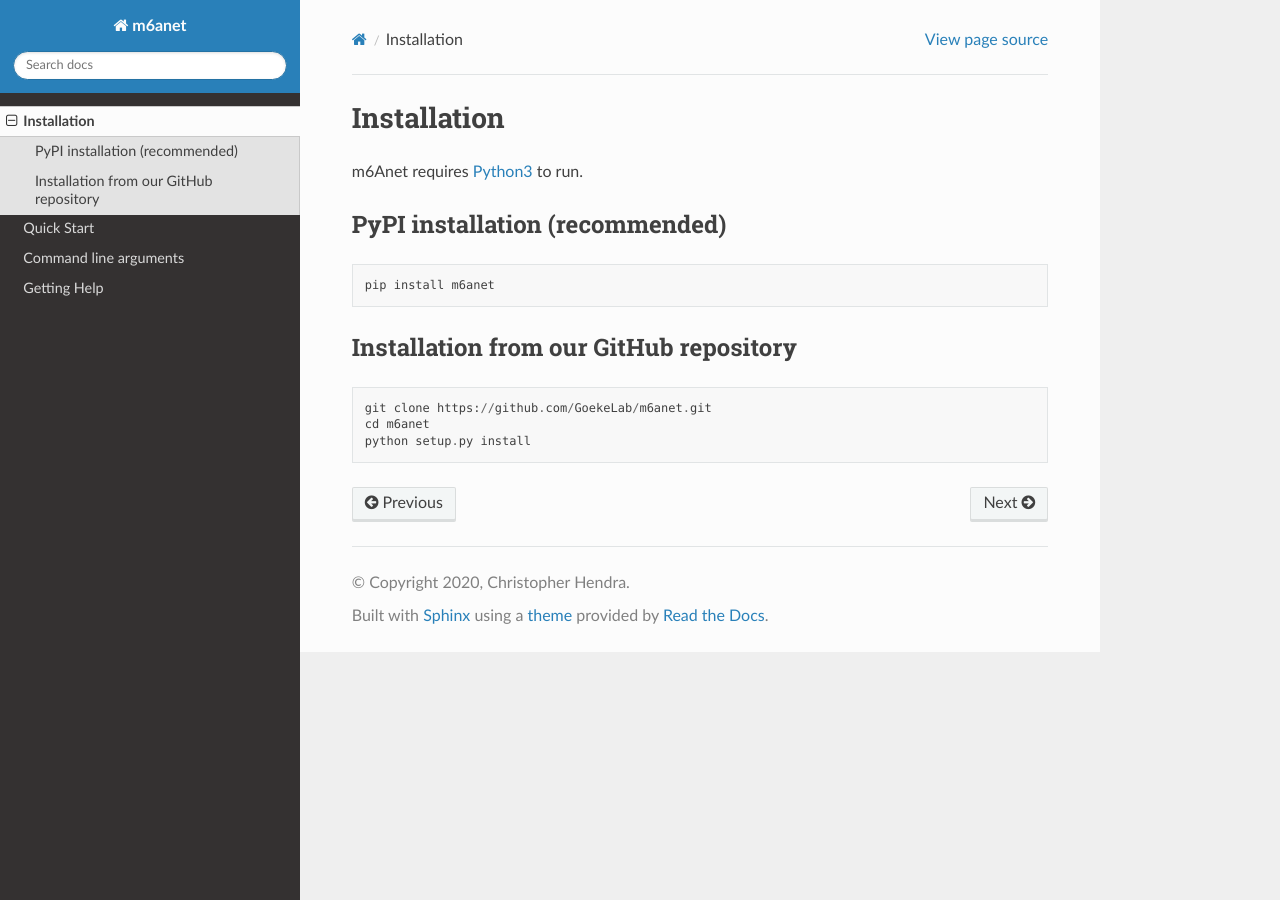
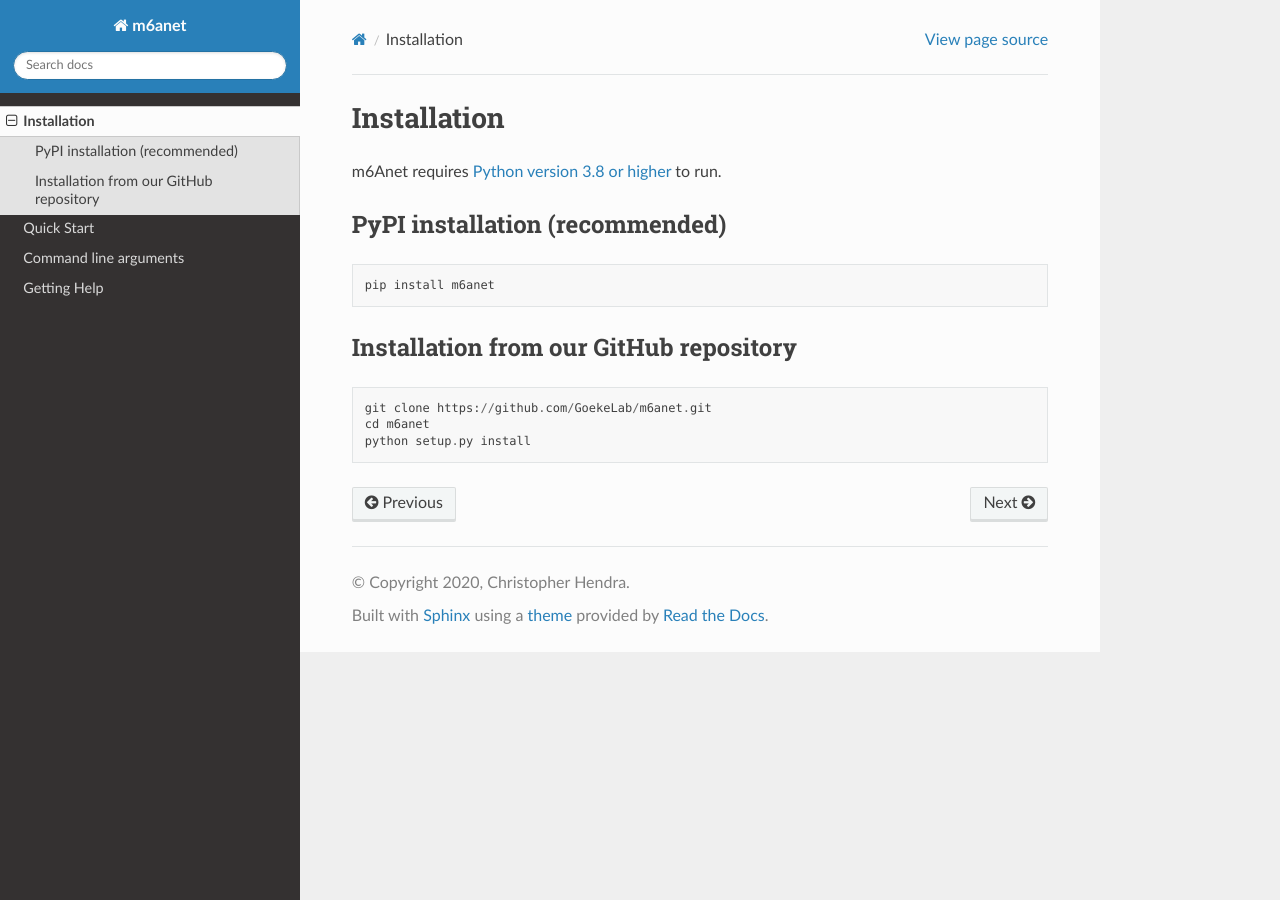
Before and after one commit to GoekeLab/m6anet, a Sphinx documentation site: the page built from docs/source/installation.rst, in a window 1280 px wide. Built offline with Sphinx 7.4.7 and the Read the Docs theme 2.0.0, drawn with Linux system fonts in a browser that asks for light colours.

Commit message:
add python version requirements

```diff
--- a/docs/source/installation.rst
+++ b/docs/source/installation.rst
@@ -3,7 +3,7 @@
 Installation
 =======================
 
-m6Anet requires `Python3 <https://www.python.org>`_ to run.
+m6Anet requires `Python version 3.8 or higher <https://www.python.org>`_ to run.
 
 PyPI installation (recommended)
 ---------------------------------
```
Also changed, not shown: README.md (+1 -1 lines).
